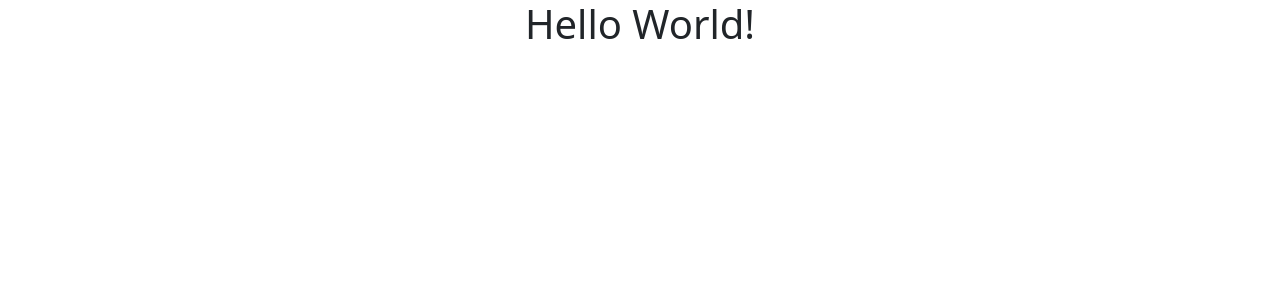
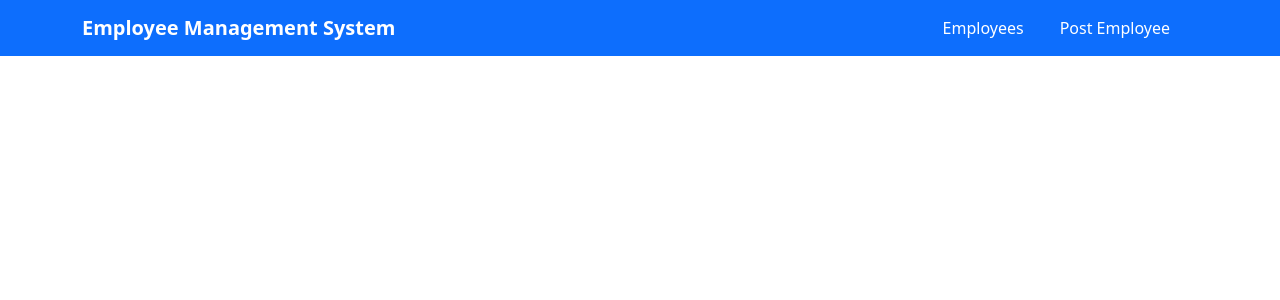
Before and after one commit to Paulaszka/Java-Full-Stack-Web-App, a React (Create React App) app in the folder employeeweb/: page / in a window 1280 px wide. Shown: the top 300 px of the page. Built offline with nearby package versions, Linux system fonts and the light colour scheme.

Commit message:
base web react app created

```diff
--- a/employeeweb/package.json
+++ b/employeeweb/package.json
@@ -11,6 +11,7 @@
     "react": "^19.1.0",
     "react-bootstrap": "^2.10.9",
     "react-dom": "^19.1.0",
+    "react-router-dom": "^7.5.1",
     "react-scripts": "5.0.1",
     "web-vitals": "^2.1.4"
   },
--- a/employeeweb/src/App.js
+++ b/employeeweb/src/App.js
@@ -1,9 +1,11 @@
-import logo from './logo.svg';
 import './App.css';
+import Header from "./pages/header/Header"
 
 function App() {
   return (
-    <h1 class="text-center">Hello World!</h1>
+    <>
+      <Header/>
+    </>
   );
 }
 
--- a/employeeweb/src/index.js
+++ b/employeeweb/src/index.js
@@ -4,11 +4,14 @@
 import App from './App';
 import reportWebVitals from './reportWebVitals';
 import 'bootstrap/dist/css/bootstrap.min.css';
+import { BrowserRouter } from 'react-router-dom';
 
 const root = ReactDOM.createRoot(document.getElementById('root'));
 root.render(
   <React.StrictMode>
-    <App />
+    <BrowserRouter>
+      <App />
+    </BrowserRouter>
   </React.StrictMode>
 );
 
--- /dev/null
+++ b/employeeweb/src/pages/header/Header.css
@@ -0,0 +1,19 @@
+.navbar {
+    background-color: #343a48;
+}
+
+.navbar .navbar-brand{
+    color: #fff;
+}
+
+.navbar .nav-link {
+    color: #fff;
+    text-decoration: none;
+    margin-right: 20px;
+}
+
+@media (max-width: 576px) {
+    .navbar .nav-link {
+        margin-right: 0;
+    }
+}
--- /dev/null
+++ b/employeeweb/src/pages/header/Header.js
@@ -0,0 +1,23 @@
+import { Container, Navbar, Nav } from "react-bootstrap";
+import { Link } from "react-router-dom";
+import "./Header.css"
+
+const Header = () =>{
+    return (
+        <>
+            <Navbar bg="primary" variant="dark">
+                <Container>
+                    <Navbar.Brand as={Link} to="/">
+                        <strong>Employee Management System</strong>
+                    </Navbar.Brand>
+                    <Nav className="ml-auto">
+                        <Nav.Link as={Link} to="/" className="nav-link">Employees</Nav.Link>
+                        <Nav.Link as={Link} to="/employee" className="nav-link">Post Employee</Nav.Link>
+                    </Nav>
+                </Container>
+            </Navbar>
+        </>
+    )
+}
+
+export default Header;
```
Also changed, not shown: 1 other file (tests, documents, lock files or other folders).
